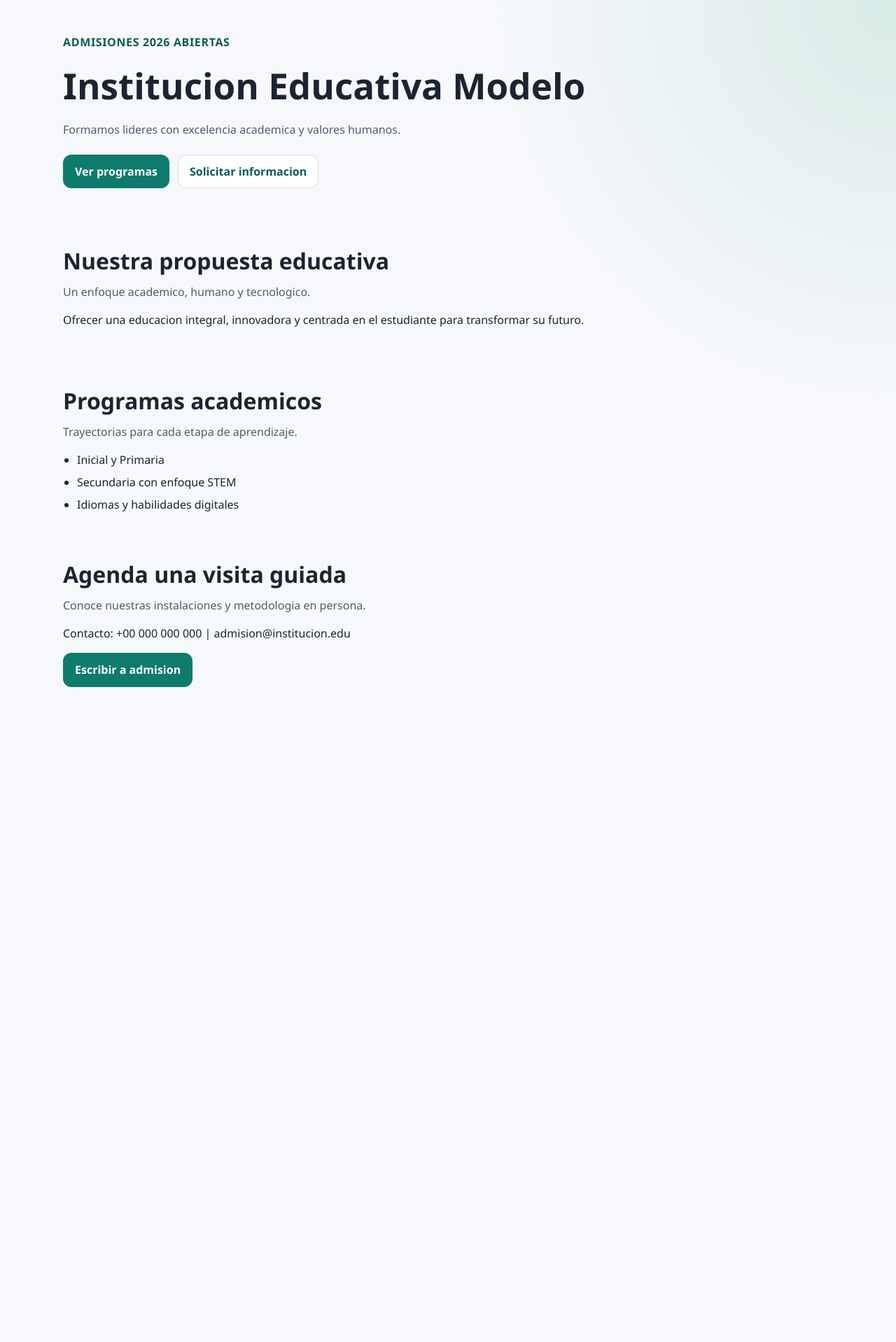
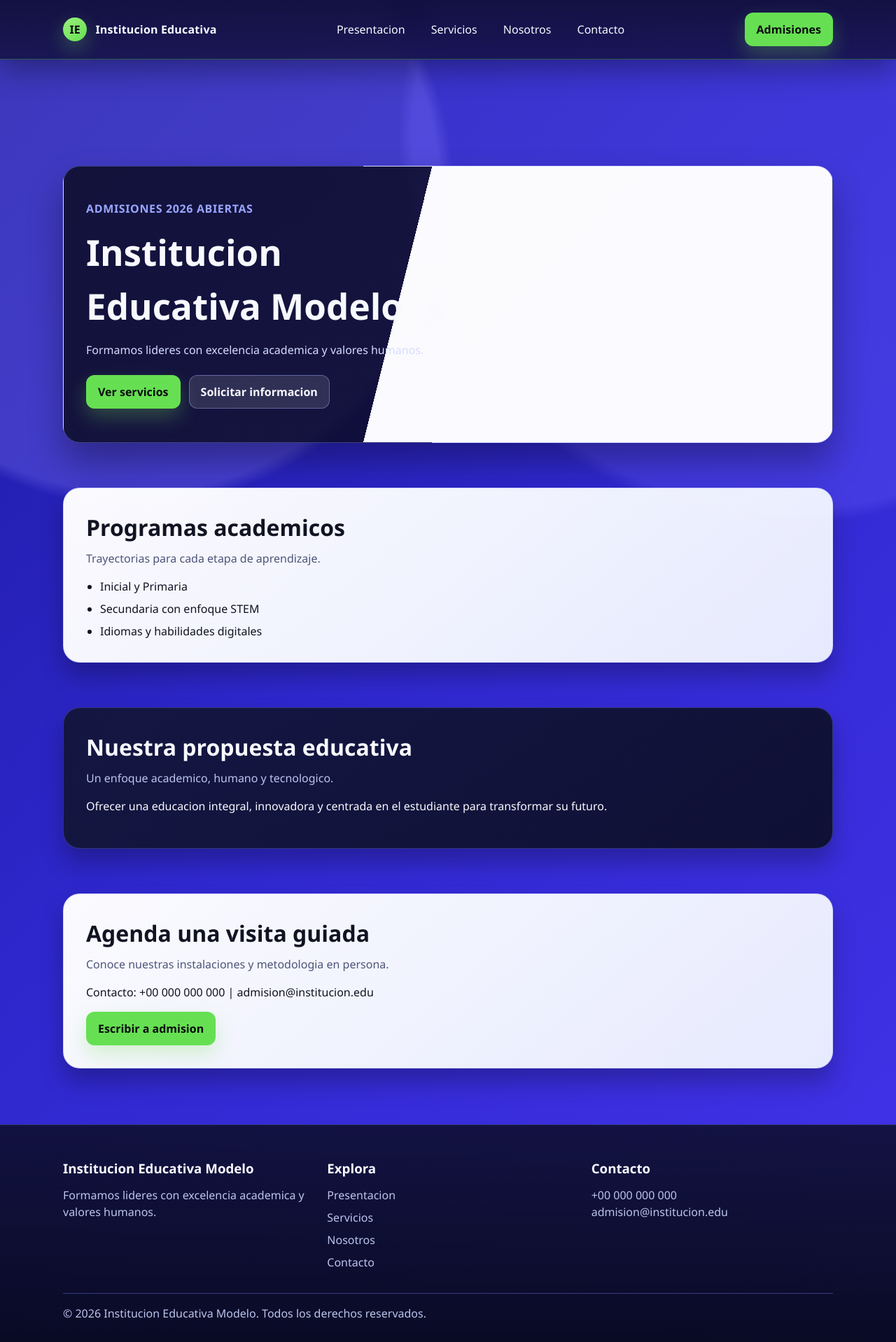
Before and after one commit to RootGamez/Tarea, a React (Vite) app: page / in a window 1280 px wide. Shown: the top 1918 px of the page at 70% size. Before the commit the page ends 1014 px from the top, so only its background shows below. Built offline with nearby package versions, Linux system fonts and the light colour scheme.

Commit message:
add Header and Footer components, restructure App layout, and update styles

```diff
--- a/src/App.tsx
+++ b/src/App.tsx
@@ -2,15 +2,21 @@ import { HeroSection } from "./features/landing/sections/HeroSection";
 import { AboutSection } from "./features/landing/sections/AboutSection";
 import { ProgramsSection } from "./features/landing/sections/ProgramsSection";
 import { CTASection } from "./features/landing/sections/CTASection";
+import { Header } from "./components/layout/Header";
+import { Footer } from "./components/layout/Footer";
 
 function App() {
   return (
-    <main>
-      <HeroSection />
-      <AboutSection />
-      <ProgramsSection />
-      <CTASection />
-    </main>
+    <>
+      <Header />
+      <main className="site-main">
+        <HeroSection />
+        <ProgramsSection />
+        <AboutSection />
+        <CTASection />
+      </main>
+      <Footer />
+    </>
   );
 }
 
--- /dev/null
+++ b/src/components/layout/Footer.tsx
@@ -0,0 +1,42 @@
+import { Container } from "./Container";
+import { siteContent } from "../../lib/constants/site";
+
+const quickLinks = [
+  { label: "Presentacion", href: "#presentacion" },
+  { label: "Servicios", href: "#servicios" },
+  { label: "Nosotros", href: "#nosotros" },
+  { label: "Contacto", href: "#contacto" }
+] as const;
+
+export function Footer() {
+  return (
+    <footer className="site-footer" aria-label="Pie de pagina">
+      <Container>
+        <div className="site-footer__grid">
+          <section>
+            <h3>{siteContent.institutionName}</h3>
+            <p>{siteContent.tagline}</p>
+          </section>
+
+          <section>
+            <h3>Explora</h3>
+            <ul className="site-footer__links">
+              {quickLinks.map((item) => (
+                <li key={item.href}>
+                  <a href={item.href}>{item.label}</a>
+                </li>
+              ))}
+            </ul>
+          </section>
+
+          <section>
+            <h3>Contacto</h3>
+            <p>{siteContent.contact.phone}</p>
+            <a href={`mailto:${siteContent.contact.email}`}>{siteContent.contact.email}</a>
+          </section>
+        </div>
+        <p className="site-footer__copy">© 2026 {siteContent.institutionName}. Todos los derechos reservados.</p>
+      </Container>
+    </footer>
+  );
+}
--- /dev/null
+++ b/src/components/layout/Header.tsx
@@ -0,0 +1,36 @@
+import { Container } from "./Container";
+import { Button } from "../ui/Button";
+
+const navItems = [
+  { label: "Presentacion", href: "#presentacion" },
+  { label: "Servicios", href: "#servicios" },
+  { label: "Nosotros", href: "#nosotros" },
+  { label: "Contacto", href: "#contacto" }
+] as const;
+
+export function Header() {
+  return (
+    <header className="site-header" aria-label="Barra principal">
+      <Container>
+        <div className="site-header__inner">
+          <a href="#presentacion" className="brand" aria-label="Ir al inicio">
+            <span className="brand__mark">IE</span>
+            <span className="brand__text">Institucion Educativa</span>
+          </a>
+
+          <nav aria-label="Navegacion principal" className="site-nav">
+            {navItems.map((item) => (
+              <a key={item.href} href={item.href} className="site-nav__link">
+                {item.label}
+              </a>
+            ))}
+          </nav>
+
+          <div className="site-header__cta">
+            <Button href="#contacto">Admisiones</Button>
+          </div>
+        </div>
+      </Container>
+    </header>
+  );
+}
--- a/src/features/landing/sections/HeroSection.tsx
+++ b/src/features/landing/sections/HeroSection.tsx
@@ -4,13 +4,13 @@ import { siteContent } from "../../../lib/constants/site";
 
 export function HeroSection() {
   return (
-    <section className="hero" aria-labelledby="hero-title">
+    <section id="presentacion" className="hero" aria-labelledby="hero-title">
       <Container>
         <p className="hero__eyebrow">Admisiones 2026 abiertas</p>
         <h1 id="hero-title">{siteContent.institutionName}</h1>
         <p className="hero__tagline">{siteContent.tagline}</p>
         <div className="hero__actions">
-          <Button href="#programas">Ver programas</Button>
+          <Button href="#servicios">Ver servicios</Button>
           <Button href="#contacto" variant="secondary">
             Solicitar informacion
           </Button>
--- a/src/features/landing/sections/ProgramsSection.tsx
+++ b/src/features/landing/sections/ProgramsSection.tsx
@@ -4,7 +4,7 @@ import { siteContent } from "../../../lib/constants/site";
 export function ProgramsSection() {
   return (
     <Section
-      id="programas"
+      id="servicios"
       title="Programas academicos"
       subtitle="Trayectorias para cada etapa de aprendizaje."
     >
--- a/src/styles/globals.css
+++ b/src/styles/globals.css
@@ -12,14 +12,17 @@ body,
 body {
   font-family: "Segoe UI", Tahoma, Geneva, Verdana, sans-serif;
   color: var(--color-text);
-  background: radial-gradient(circle at top right, #d8ebe7, transparent 35%),
-    var(--color-bg);
+  background:
+    radial-gradient(circle at 15% 14%, rgba(141, 132, 255, 0.28) 0 22%, transparent 23%),
+    radial-gradient(circle at 88% 10%, rgba(105, 94, 255, 0.3) 0 26%, transparent 27%),
+    linear-gradient(135deg, #1c199f 0%, #3028cf 48%, #4333ea 100%);
   line-height: 1.5;
 }
 
-main {
+.site-main {
   display: grid;
   gap: var(--space-8);
+  padding-top: 6.5rem;
 }
 
 .container {
@@ -27,13 +30,91 @@ main {
   margin-inline: auto;
 }
 
+.site-header {
+  position: sticky;
+  top: 0;
+  z-index: 1000;
+  backdrop-filter: blur(14px);
+  background: linear-gradient(180deg, rgba(17, 15, 58, 0.94), rgba(17, 15, 58, 0.8));
+  border-bottom: 1px solid rgba(102, 224, 82, 0.35);
+  box-shadow: 0 14px 42px rgba(0, 0, 0, 0.35);
+}
+
+.site-header__inner {
+  min-height: 5.25rem;
+  display: grid;
+  grid-template-columns: auto 1fr auto;
+  align-items: center;
+  gap: var(--space-6);
+}
+
+.brand {
+  display: inline-flex;
+  align-items: center;
+  gap: var(--space-3);
+  text-decoration: none;
+  color: var(--color-text);
+}
+
+.brand__mark {
+  display: inline-grid;
+  place-items: center;
+  width: 2.15rem;
+  height: 2.15rem;
+  border-radius: 999px;
+  font-weight: 800;
+  color: #0a0a0f;
+  background: linear-gradient(140deg, #9aef7d, var(--color-primary));
+  box-shadow: 0 10px 28px rgba(121, 222, 87, 0.32);
+}
+
+.brand__text {
+  font-weight: 700;
+  letter-spacing: 0.01em;
+}
+
+.site-nav {
+  display: flex;
+  justify-content: center;
+  gap: var(--space-2);
+  flex-wrap: wrap;
+}
+
+.site-nav__link {
+  color: var(--color-text);
+  text-decoration: none;
+  padding: 0.55rem 0.85rem;
+  border-radius: var(--radius-md);
+  border: 1px solid transparent;
+  transition: all 0.2s ease;
+}
+
+.site-nav__link:hover {
+  background: rgba(77, 66, 255, 0.24);
+  border-color: rgba(170, 182, 255, 0.4);
+}
+
+.site-header__cta {
+  display: flex;
+  justify-content: flex-end;
+}
+
 .hero {
-  padding: var(--space-12) 0;
+  padding: var(--space-12) 0 var(--space-8);
+  scroll-margin-top: 6.8rem;
+}
+
+.hero .container {
+  background: linear-gradient(104deg, rgba(11, 11, 34, 0.84) 0 44%, rgba(255, 255, 255, 0.98) 44% 100%);
+  border-radius: var(--radius-xl);
+  border: 1px solid rgba(141, 154, 255, 0.35);
+  padding: var(--space-12) var(--space-8);
+  box-shadow: 0 28px 50px rgba(0, 0, 0, 0.32);
 }
 
 .hero__eyebrow {
   margin: 0;
-  color: var(--color-primary-strong);
+  color: #99a6ff;
   font-weight: 700;
   text-transform: uppercase;
   letter-spacing: 0.04em;
@@ -42,12 +123,14 @@ main {
 .hero h1 {
   margin: var(--space-3) 0;
   font-size: clamp(2rem, 4vw, 3.5rem);
+  color: var(--color-text);
+  max-width: 16ch;
 }
 
 .hero__tagline {
   margin: 0;
-  max-width: 60ch;
-  color: var(--color-muted);
+  max-width: 62ch;
+  color: #d6dcff;
 }
 
 .hero__actions {
@@ -59,6 +142,7 @@ main {
 
 .section {
   padding-bottom: var(--space-8);
+  scroll-margin-top: 6.8rem;
 }
 
 .section__header {
@@ -73,6 +157,28 @@ main {
 .section__header p {
   margin: var(--space-2) 0 0;
   color: var(--color-muted);
+}
+
+.section .container {
+  background: linear-gradient(145deg, rgba(19, 22, 59, 0.95), rgba(13, 15, 44, 0.95));
+  border: 1px solid rgba(130, 144, 255, 0.28);
+  border-radius: var(--radius-xl);
+  padding: var(--space-8);
+  box-shadow: 0 20px 32px rgba(0, 0, 0, 0.25);
+}
+
+.section:nth-of-type(even) .container {
+  background: linear-gradient(140deg, rgba(255, 255, 255, 0.98), rgba(238, 242, 255, 0.96));
+}
+
+.section:nth-of-type(even) .section__header h2,
+.section:nth-of-type(even) p,
+.section:nth-of-type(even) li {
+  color: var(--color-text-dark);
+}
+
+.section:nth-of-type(even) .section__header p {
+  color: #4d557a;
 }
 
 .program-list {
@@ -92,15 +198,105 @@ main {
   text-decoration: none;
   font-weight: 600;
   cursor: pointer;
+  transition: transform 0.2s ease, box-shadow 0.2s ease, background-color 0.2s ease;
 }
 
 .button--primary {
   background: var(--color-primary);
-  color: #fff;
+  color: #0a0a0f;
+  box-shadow: 0 12px 28px rgba(121, 222, 87, 0.28);
+}
+
+.button--primary:hover {
+  background: var(--color-primary-strong);
+  transform: translateY(-1px);
 }
 
 .button--secondary {
-  background: var(--color-surface);
-  color: var(--color-primary-strong);
-  border-color: var(--color-border);
+  background: rgba(255, 255, 255, 0.12);
+  color: var(--color-text);
+  border-color: rgba(166, 178, 255, 0.42);
 }
+
+.button--secondary:hover {
+  background: rgba(255, 255, 255, 0.24);
+}
+
+.site-footer {
+  margin-top: var(--space-12);
+  border-top: 1px solid rgba(125, 140, 255, 0.35);
+  background: linear-gradient(180deg, rgba(12, 14, 41, 0.86), rgba(8, 10, 33, 0.98));
+}
+
+.site-footer__grid {
+  display: grid;
+  grid-template-columns: repeat(3, minmax(0, 1fr));
+  gap: var(--space-8);
+  padding: var(--space-12) 0 var(--space-8);
+}
+
+.site-footer h3 {
+  margin-top: 0;
+  margin-bottom: var(--space-3);
+}
+
+.site-footer p,
+.site-footer a {
+  color: var(--color-muted);
+  margin: 0;
+}
+
+.site-footer a {
+  text-decoration: none;
+}
+
+.site-footer a:hover {
+  color: var(--color-primary);
+}
+
+.site-footer__links {
+  list-style: none;
+  margin: 0;
+  padding: 0;
+  display: grid;
+  gap: var(--space-2);
+}
+
+.site-footer__copy {
+  margin: 0;
+  padding-bottom: var(--space-8);
+  color: var(--color-muted);
+  border-top: 1px solid rgba(98, 112, 204, 0.5);
+  padding-top: var(--space-4);
+}
+
+@media (max-width: 920px) {
+  body {
+    background:
+      radial-gradient(circle at 78% 0%, rgba(105, 94, 255, 0.27), transparent 40%),
+      linear-gradient(180deg, #2521b3 0%, #3e32d9 42%, #18187f 100%);
+  }
+
+  .site-header__inner {
+    grid-template-columns: 1fr;
+    padding: var(--space-4) 0;
+    gap: var(--space-4);
+  }
+
+  .site-nav {
+    justify-content: flex-start;
+  }
+
+  .site-main {
+    padding-top: 9.75rem;
+  }
+
+  .hero .container {
+    background: linear-gradient(180deg, rgba(11, 11, 34, 0.9) 0 48%, rgba(255, 255, 255, 0.98) 48% 100%);
+  }
+
+  .site-footer__grid {
+    grid-template-columns: 1fr;
+    gap: var(--space-6);
+  }
+}
--- a/src/styles/tokens.css
+++ b/src/styles/tokens.css
@@ -1,14 +1,19 @@
 :root {
-  --color-bg: #f6f8fb;
-  --color-surface: #ffffff;
-  --color-text: #1b2430;
-  --color-muted: #4e5d70;
-  --color-primary: #0f7b6c;
-  --color-primary-strong: #0b5d52;
-  --color-border: #d6dee8;
+  --color-bg: #1a1690;
+  --color-paper: #ffffff;
+  --color-surface: #15143a;
+  --color-surface-strong: #0f1030;
+  --color-text: #f8f9ff;
+  --color-text-dark: #111322;
+  --color-muted: #bcc4ee;
+  --color-primary: #66e052;
+  --color-primary-strong: #57cf44;
+  --color-accent: #4d42ff;
+  --color-border: #3f45a3;
 
   --radius-md: 12px;
   --radius-lg: 18px;
+  --radius-xl: 24px;
 
   --space-2: 0.5rem;
   --space-3: 0.75rem;
```
Also changed, not shown: 1 other file (tests, documents, lock files or other folders).
